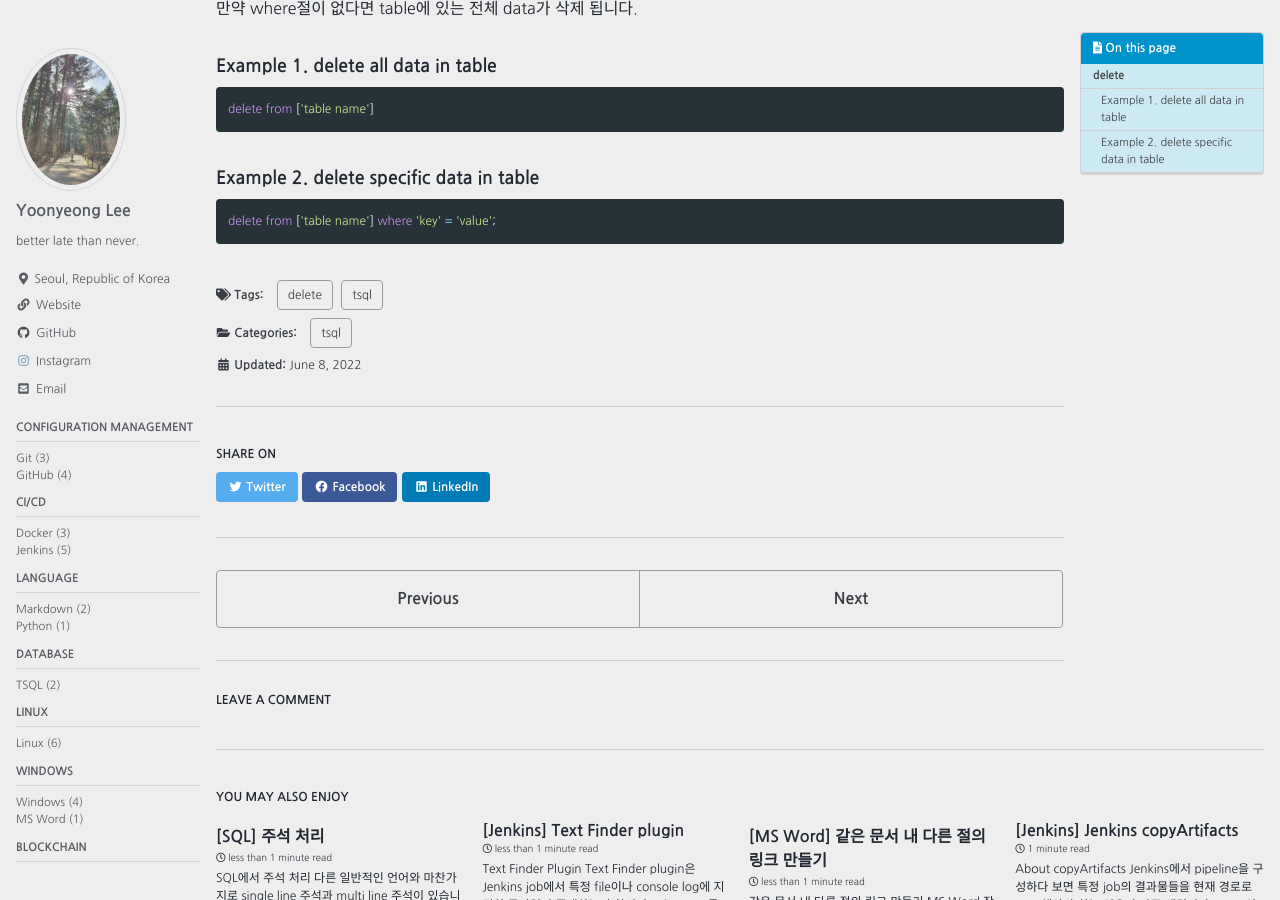
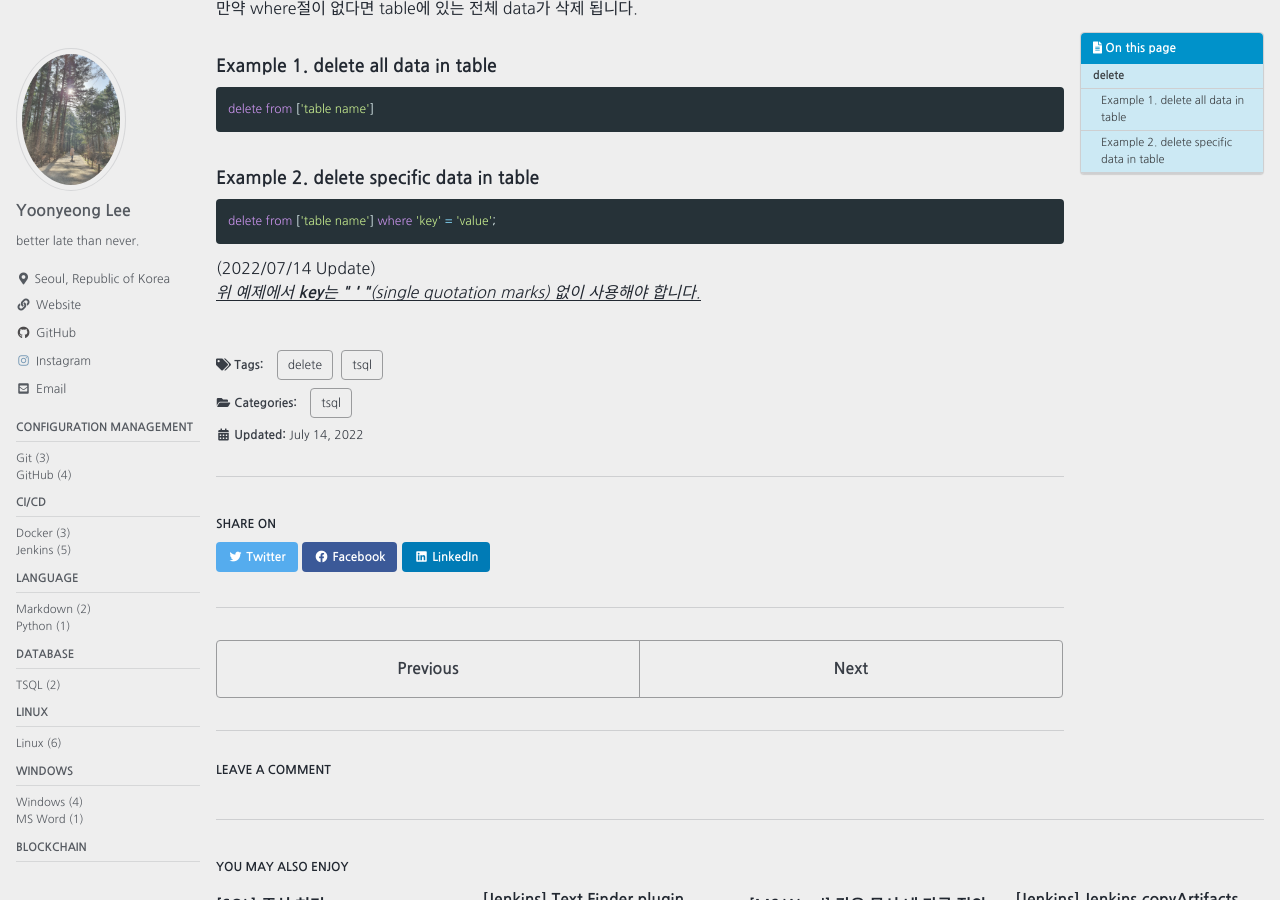
Before and after one commit to ynlee1/ynlee1.github.io, a Jekyll site: the page built from _posts/2022-06-08-tsql-delete-table.md, in a window 1280 px wide and 900 px high, scrolled down 283 px. Built offline with Jekyll 4.4.1, drawn with Linux system fonts in a browser that asks for light colours; cached includes are drawn as plain includes; comment, search, counter and statistics services are not loaded; some of the changed text lies outside the part shown.

Commit message:
[fix] enhance tsql related post

````diff
--- a/_posts/2022-06-08-tsql-delete-table.md
+++ b/_posts/2022-06-08-tsql-delete-table.md
@@ -2,7 +2,7 @@
 published: true
 title: "[tsql] delete - delete data from DB"
 date: 2022-06-08
-last_modified_at: 2022-06-08T12:49:00
+last_modified_at: 2022-07-14T11:32:00
 toc: true
 toc_sticky: true
 categories:
@@ -26,3 +26,6 @@ delete from ['table name']
 ```sql
 delete from ['table name'] where 'key' = 'value';
 ```
+
+(2022/07/14 Update)<br>
+<u><i>위 예제에서 <b>key</b>는 <b>" ' "</b>(single quotation marks) 없이 사용해야 합니다.</i>
--- a/_posts/tsql/2022-07-14-comment-in-sql.md
+++ b/_posts/tsql/2022-07-14-comment-in-sql.md
@@ -2,7 +2,7 @@
 published: true
 title: "[SQL] 주석 처리"
 date: 2022-07-14
-last_modified_at: 2022-07-14T11:16:00
+last_modified_at: 2022-07-14T11:30:00
 toc: true
 toc_sticky: true
 categories:
@@ -11,6 +11,8 @@ tags:
   - sql
   - comment
 ---
+
+* 작성일: 2022/07/14
 
 ## SQL에서 주석 처리
 다른 일반적인 언어와 마찬가지로 single line 주석과 multi line 주석이 있습니다.<br><br>
@@ -32,3 +34,4 @@ multi line comment
 select all
 */
 select * from contents
+```
````
